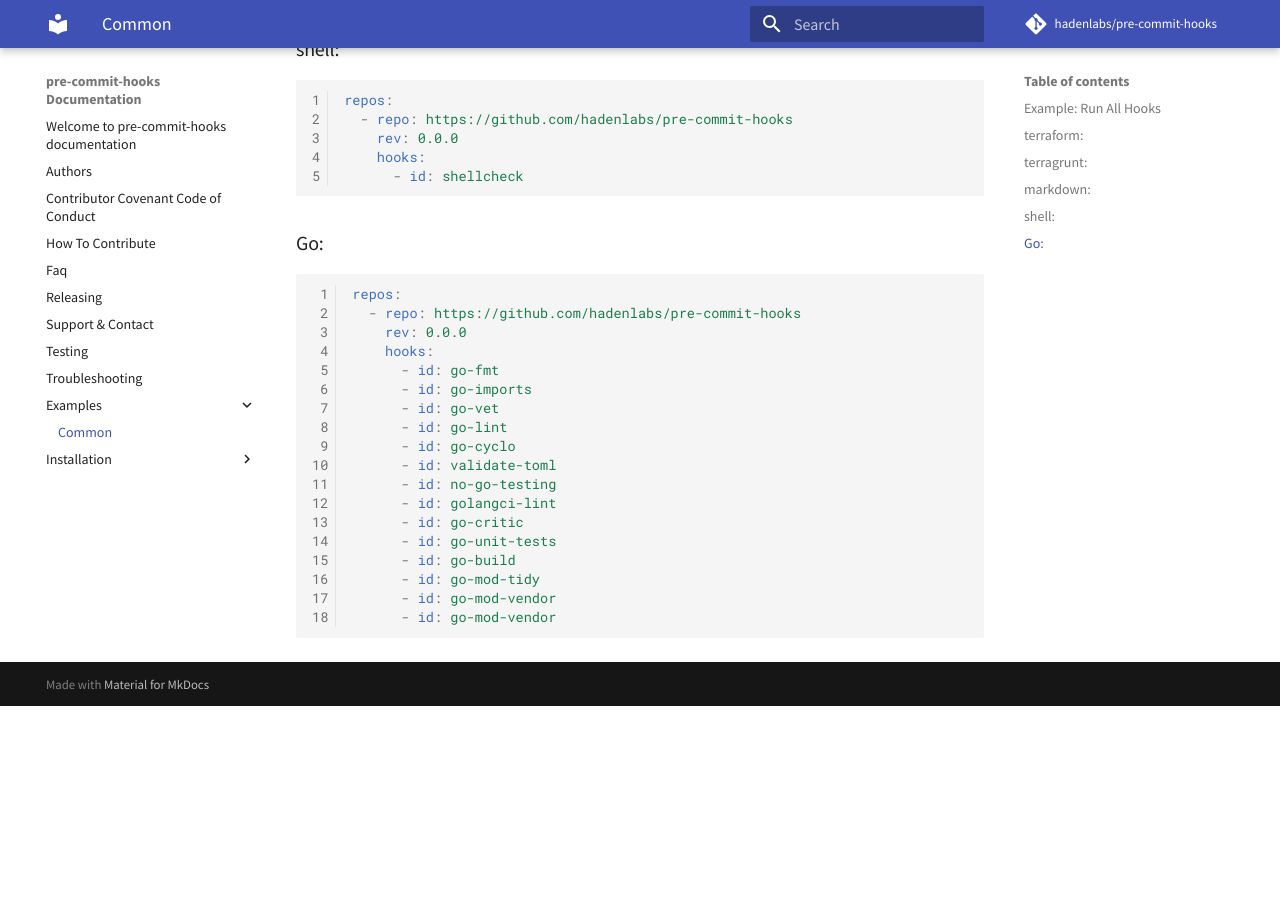
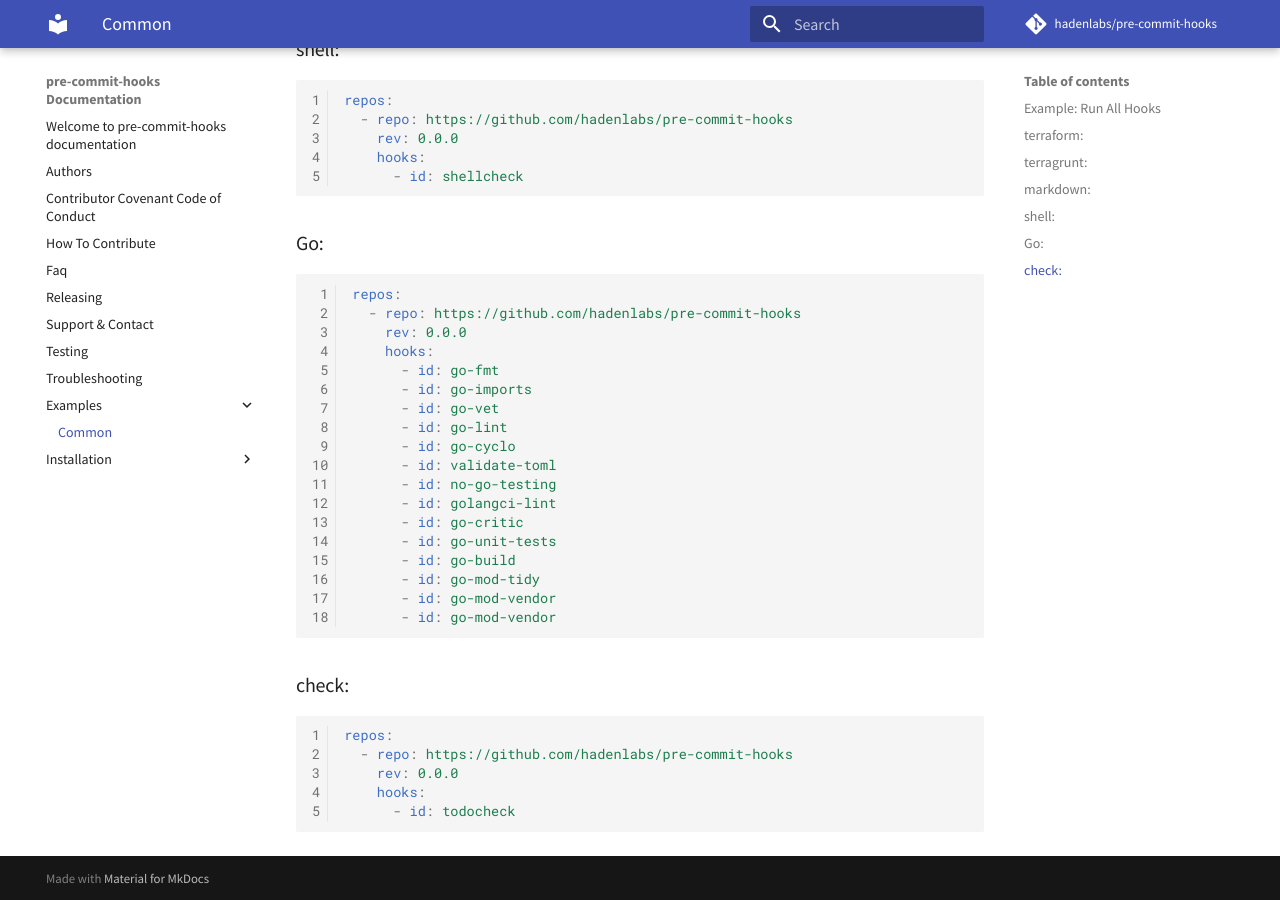
Before and after one commit to hadenlabs/pre-commit-hooks, an MkDocs documentation site: the page built from docs/examples/common.md, in a window 1280 px wide and 900 px high, scrolled down 1078 px. Built offline with MkDocs 1.6.1 and Material for MkDocs 9.7.7, drawn with Linux system fonts in a browser that asks for light colours; comment, search, counter and statistics services are not loaded; before the commit the page ends 1784 px from its top, so only the background shows below that.

Commit message:
docs: implement todocheck (#9)

````diff
--- a/docs/examples/common.md
+++ b/docs/examples/common.md
@@ -79,3 +79,13 @@ repos:
       - id: go-mod-vendor
       - id: go-mod-vendor
 ```
+
+### check:
+
+```yaml
+repos:
+  - repo: https://github.com/hadenlabs/pre-commit-hooks
+    rev: 0.0.0
+    hooks:
+      - id: todocheck
+```
````
Also changed, not shown: 1 other file.
